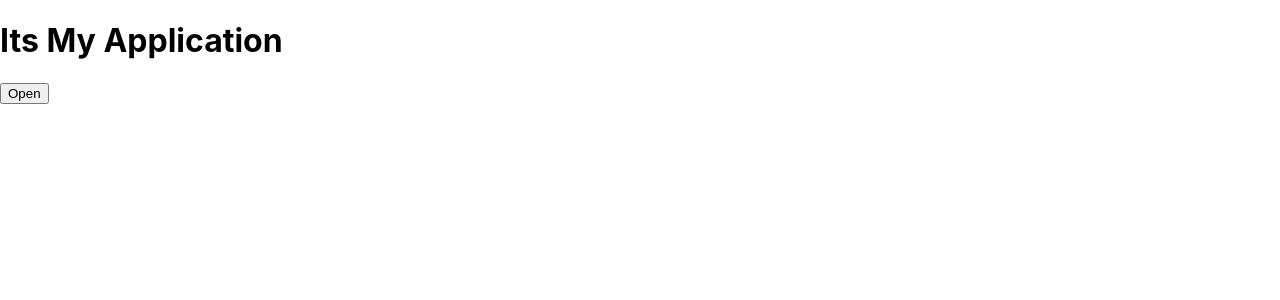
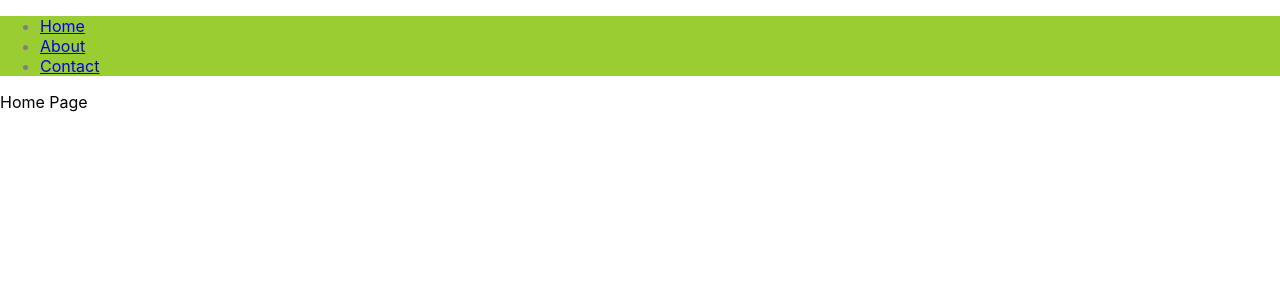
Before and after one commit to ImaranAnsari/myfirst, a React (Create React App) app: page / in a window 1280 px wide. Shown: the top 300 px of the page. Built offline with nearby package versions, Linux system fonts and the light colour scheme.

Commit message:
menu update

```diff
--- a/package.json
+++ b/package.json
@@ -8,6 +8,7 @@
     "@testing-library/user-event": "^13.5.0",
     "react": "^18.2.0",
     "react-dom": "^18.2.0",
+    "react-router-dom": "^6.4.1",
     "react-scripts": "5.0.1",
     "web-vitals": "^2.1.4"
   },
--- a/src/App.js
+++ b/src/App.js
@@ -1,26 +1,19 @@
-import FirstComponent from "./Components/FirstComponent";
-import BackDrop from "./BackDrop/BackDrop";
-import { useState } from "react";
 
+import Home from "./pages/Home";
+import About from "./pages/About";
+import Contact from "./pages/Contact";
+import { Routes, Route } from 'react-router-dom';
+import MainMenu from "./MainMenu/MainMenu";
 function App() {
-  const [modalOpen, setModalOpen] = useState(false);
-
-  const modalCloseHandler = ()=>{
-    setModalOpen(false);
-  }
-  const openModalHandler = ()=>{
-    setModalOpen(true);
-  }
-
   return (
     <div>
-
-      <h1> Its My Application</h1>
-      {modalOpen?<FirstComponent owner="Imran" reason=" for Quiz" closeModal={modalCloseHandler} />:null}
-      {modalOpen?<BackDrop/>:null}
-      <button onClick={openModalHandler}> Open </button>
+      <MainMenu/>
+      <Routes>
+        <Route path='/' element={<Home />}> </Route>
+        <Route path='/About' element={<About />}> </Route>
+        <Route path='/Contact' element={<Contact />}> </Route>
+      </Routes>
     </div>
   );
 }
-
 export default App;
--- a/src/Components/FirstComponent.js
+++ /dev/null
@@ -1,13 +0,0 @@
-
-
-
-function FirstComponent(props) {
-
-    return <div className = "modal">
-        <h1>{props.owner} Aplication</h1>
-        <p> Its Aplication{props.reason} </p>
-        <button onClick={props.closeModal}>  Close </button>
-    </div>
-
-}
-export default FirstComponent;
--- /dev/null
+++ b/src/MainMenu/MainMenu.js
@@ -0,0 +1,18 @@
+import{Link} from 'react-router-dom';
+import mainMenuStyle from './MainMenu.module.css';
+function MainMenu() {
+    return <header className={mainMenuStyle.header}>
+        <nav>
+            <ul>
+                <li> <Link to="/"> Home</Link> </li>
+                <li> <Link to="/About">About</Link> </li>
+                <li> <Link to="/Contact">Contact</Link> </li>
+            </ul>
+        </nav>
+
+
+
+
+    </header>
+}
+export default MainMenu;
--- /dev/null
+++ b/src/MainMenu/MainMenu.module.css
@@ -0,0 +1,4 @@
+.header{
+    color:gray;
+    background-color: yellowgreen;
+}
--- a/src/index.js
+++ b/src/index.js
@@ -2,11 +2,14 @@ import React from 'react';
 import ReactDOM from 'react-dom/client';
 import './index.css';
 import App from './App';
+import {BrowserRouter} from 'react-router-dom';
 
 
 const root = ReactDOM.createRoot(document.getElementById('root'));
 root.render(
+    <BrowserRouter>
+        <App />
+    </BrowserRouter>
 
-    <App />
 
 );
--- /dev/null
+++ b/src/pages/About.js
@@ -0,0 +1,6 @@
+function About(){
+    return <div>
+    About Page
+</div>
+}
+export default About;
--- /dev/null
+++ b/src/pages/Contact.js
@@ -0,0 +1,7 @@
+function Contact(){
+    return <div>
+        Contact Page
+    </div>
+
+}
+export default Contact;
--- /dev/null
+++ b/src/pages/Home.js
@@ -0,0 +1,7 @@
+function Home(){
+    return <div>
+        Home Page
+    </div>
+
+}
+export default Home;
```
Also changed, not shown: 1 other file (tests, documents, lock files or other folders).
